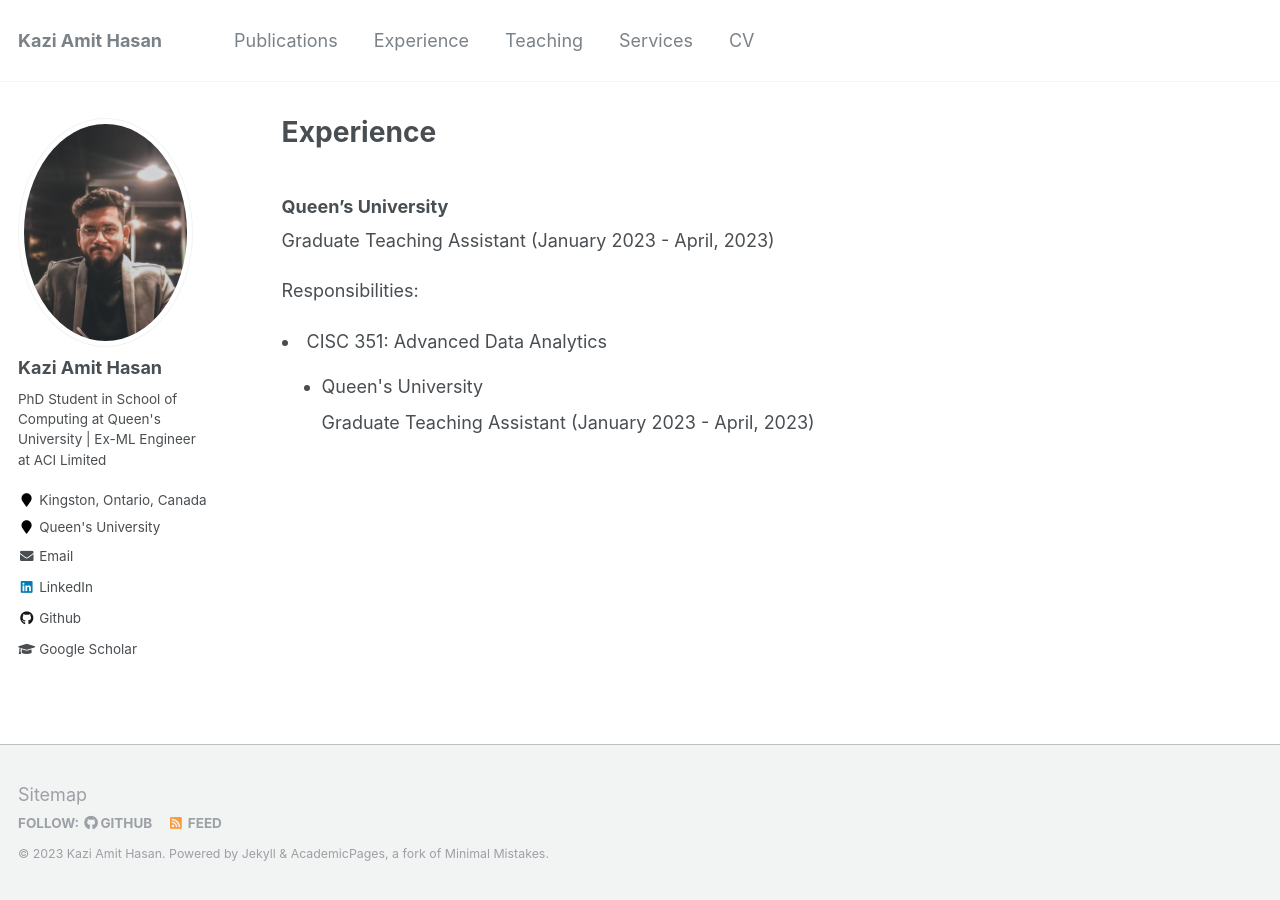
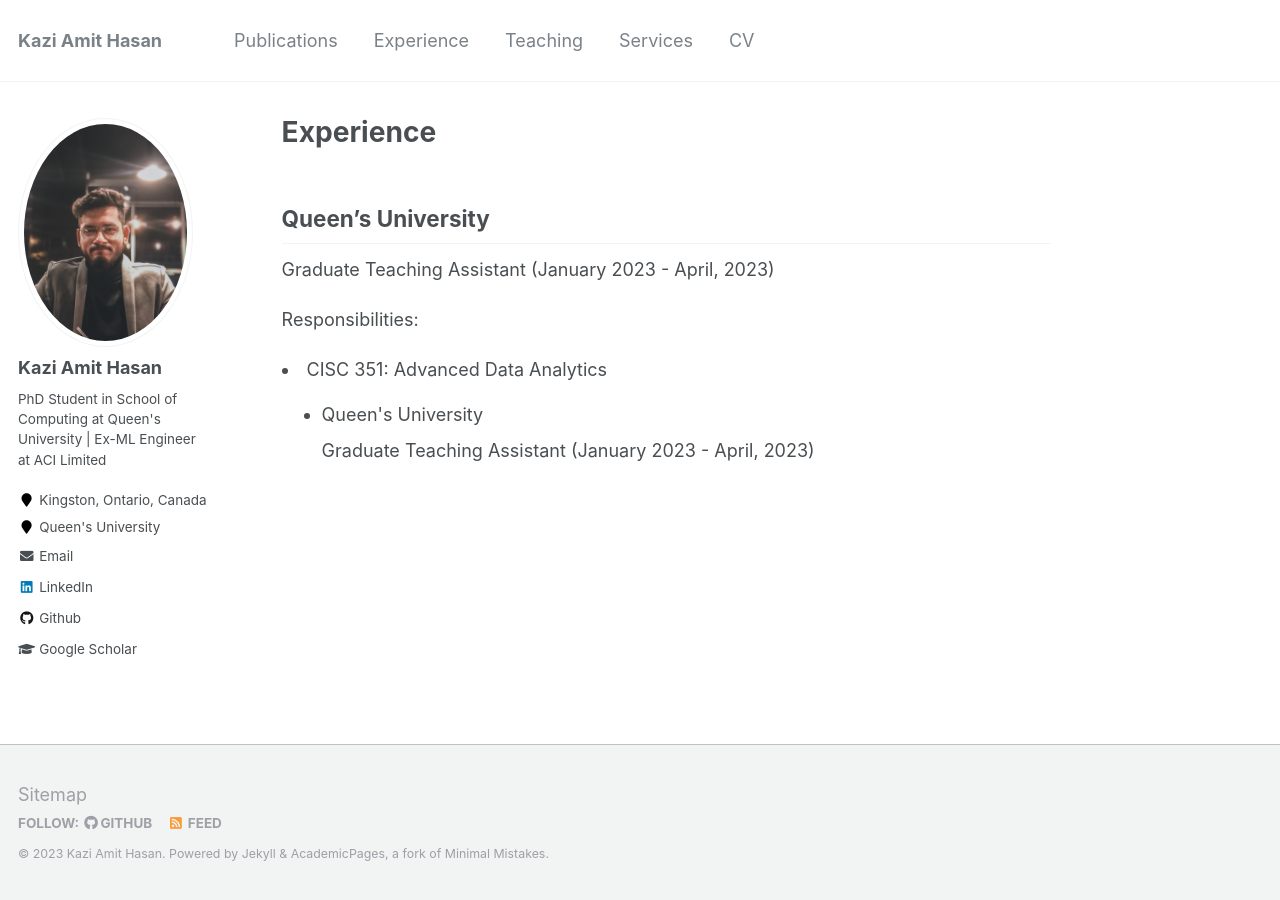
Before and after one commit to KaziAmitHasan/kaziamithasan.github.io, a Jekyll site: the page built from _pages/experiences.md, in a window 1280 px wide. Built offline with Jekyll 4.4.1, drawn with Linux system fonts in a browser that asks for light colours.

Commit message:
info updated

```diff
--- a/_pages/experiences.md
+++ b/_pages/experiences.md
@@ -3,7 +3,7 @@ title: "Experience"
 permalink: /experiences/
 ---
 
-### Queen's University
+## Queen's University
 Graduate Teaching Assistant (January 2023 - April, 2023)
 
 Responsibilities:
```
